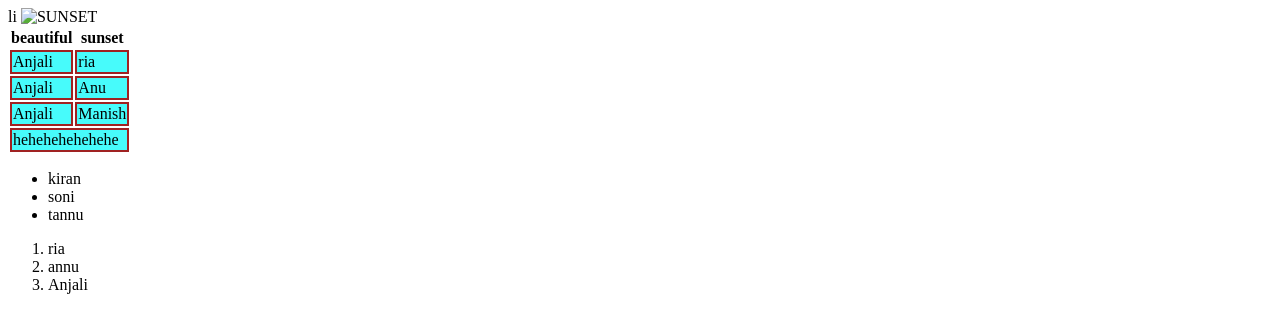
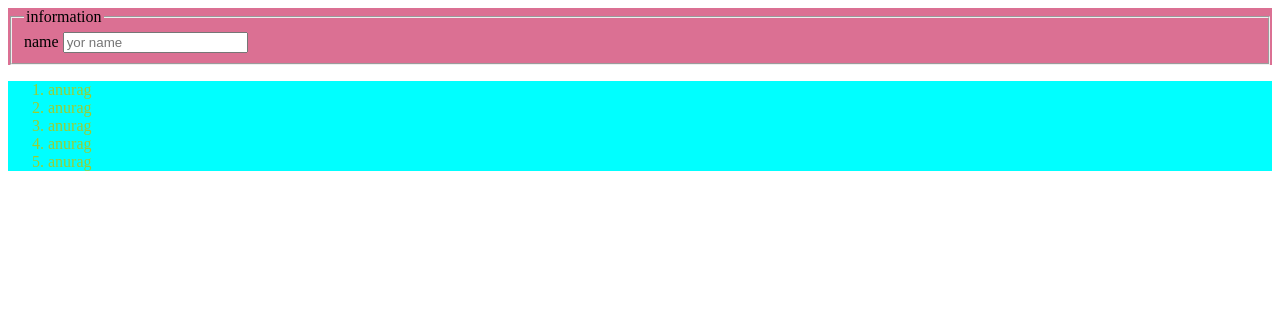
Before and after one commit to 07anuragsingh/firstproject, a plain HTML site: page index.html in a window 1280 px wide. Drawn offline with Linux system fonts and the light colour scheme.

Commit message:
Add files via upload

```diff
--- a/index.html
+++ b/index.html
@@ -3,43 +3,32 @@
 <head>
     <meta charset="UTF-8">
     <meta name="viewport" content="width=device-width, initial-scale=1.0">
-    <title>images</title>
-    <link rel="stylesheet" href="style.css">
-    li
+    <title>Document</title>
+    <style>
+        form{
+            background-color:palevioletred;
+        }
+        li{
+color: yellowgreen;
+        }
+        ol{
+            background-color: aqua;
+        }
+    </style>
 </head>
 <body>
-    <img height="230" src="SUNSET-LANDS-12282022 (1).jpg" alt="SUNSET">
-    <table>
-        <tr>
-            <th>beautiful</th>
-            <th> sunset</th>
-        </tr>
-        <tr>
-            <td colspan="1">Anjali </td>
-            <td rowspan="1"> ria</td>
-
-        </tr>
-        <tr>
-
-                <td colspan="">Anjali</td>
-                <td rowspan="">Anu </td>
-
-                <tr>
-                <td>Anjali</td>
-                <td>Manish</td>
-            </tr>
-            <td colspan="2"> hehehehehehehe</td>
-        </tr>
-    </table>
-    <Ul >
-        <li>kiran</li>
-        <li>soni</li>
-        <li>tannu</li>
-    </Ul>
-    <ol type="">
-        <li>ria</li>
-        <li>annu</li>
-        <li>Anjali</li>
+    <form>
+        <fieldset>
+            <legend>information</legend>
+        <label for="name">name</label>
+        <input type="text" id="name" placeholder="yor name"></fieldset>
+    </form>
+    <ol>
+        <li>anurag</li>
+        <li>anurag</li>
+        <li>anurag</li>
+        <li>anurag</li>
+        <li>anurag</li>
     </ol>
 </body>
 </html>
```
